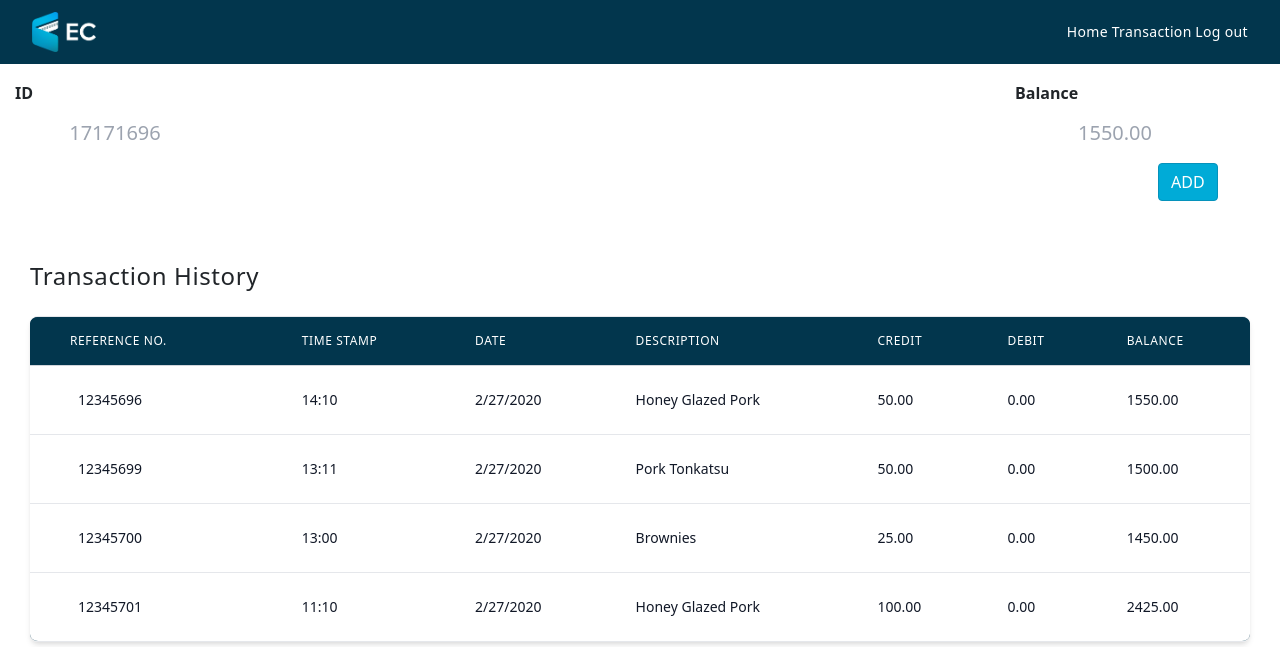
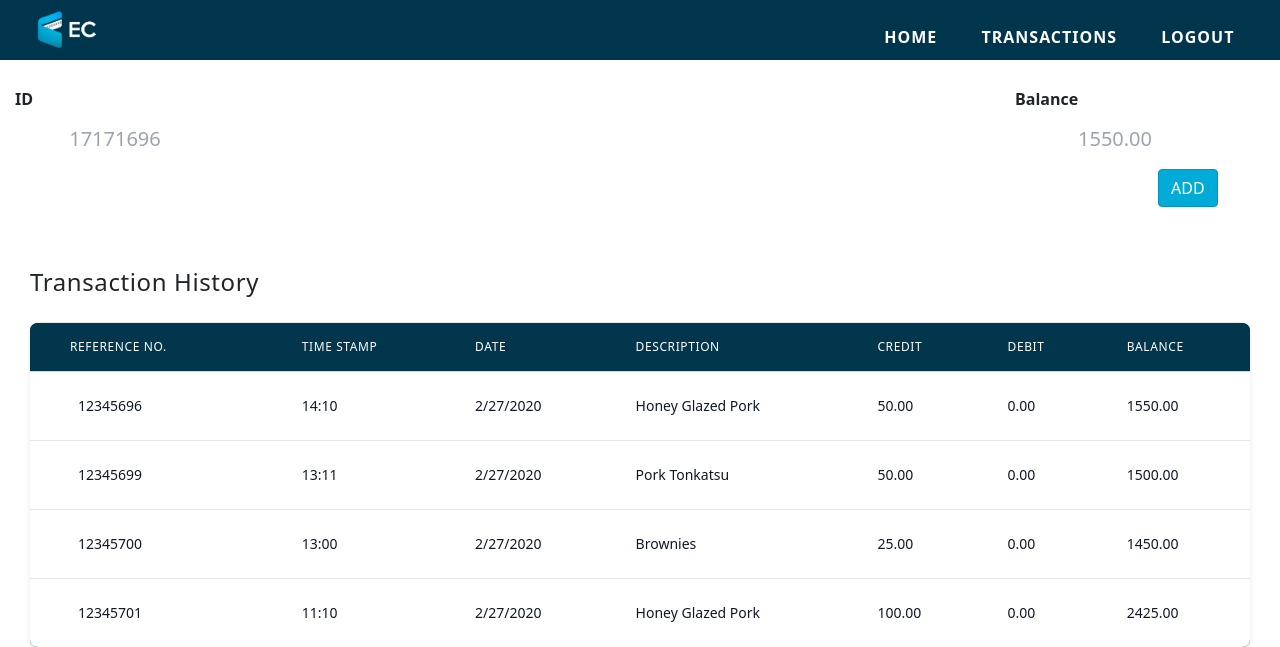
Before and after one commit to angelicaong/ecWeb, a PHP site: page /cashier/home.php in a window 1280 px wide. Shown: the top 647 px of the page. Run offline with PHP 8.4, Linux system fonts and the light colour scheme; style sheets or scripts are compiled from the project's sources.

Commit message:
changes navbar

```diff
--- a/cashier/home.php
+++ b/cashier/home.php
@@ -23,24 +23,17 @@
     </head>
 
    <body>
-    <nav class="bg-ecdarkblue mb-2">
-        <div class="max-w-7xl mx-auto px-2 sm:px-6 lg:px-8">
-            <div class="relative flex items-center justify-between h-16">
-                <div class="flex-1 flex sm:items-stretch sm:justify-start">
-                    <a class="flex items-center" href="home.php" >
-                        <img class="block h-10 w-auto pl-4" src= "../resources/images/ec-logo-white-new.png" alt="EC Card logo">
-                    </a>
-                </div>
-
-                <div class="absolute inset-y-0 right-0 flex items-center pr-2 sm:static sm:pr-0">
-                    <div class="relative px-3 py-2 font-medium rounded-md text-sm" >
-                    <a class = "text-white tracking-wide " href="home.php">Home</a>
-                    <a class = "text-white tracking-wide "href="transactions.php">Transaction</a>
-                    <a class = "text-white tracking-wide " href="../resources/php/logout.php">Log out</a>
-                    </div>
-            </div>
-        </div>
-    </nav>
+   <header class="new-navbar">
+        <a href="home.php">
+            <img class = "new-navbar-logo" src= "../resources/images/ec-logo-white.png" alt="" height="50px" width="100px" >
+        </a>
+        <nav>
+            <ul class="new-nav-area">
+                <li><a class="active-navbar" href="home.php">Home</a></li>
+                <li><a href="transactions.php">Transactions</a></li>
+                <li><a href="../resources/php/logout.php">Logout</a></li>
+            </ul>
+        </nav>
 
 
         <div class = "burger">
--- a/cashier/transactions.php
+++ b/cashier/transactions.php
@@ -13,7 +13,6 @@
     <!-- Bootstrap CSS -->
     <link rel="stylesheet" href="https://stackpath.bootstrapcdn.com/bootstrap/4.4.1/css/bootstrap.min.css" integrity="sha384-Vkoo8x4CGsO3+Hhxv8T/Q5PaXtkKtu6ug5TOeNV6gBiFeWPGFN9MuhOf23Q9Ifjh" crossorigin="anonymous">
     <!-- Tailwind CSS -->
-
     <link href="../resources/css/public/styles.css" rel="stylesheet">
     <!-- additional chuchu -->
     <link rel="shortcut icon" type="image" href="../resources/images/ec-logo-only.png" />
```
